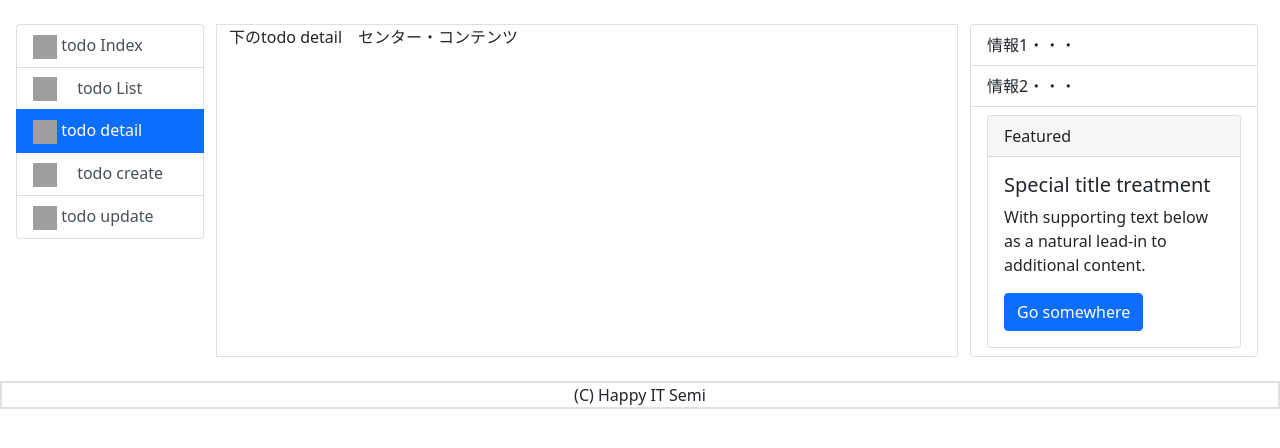
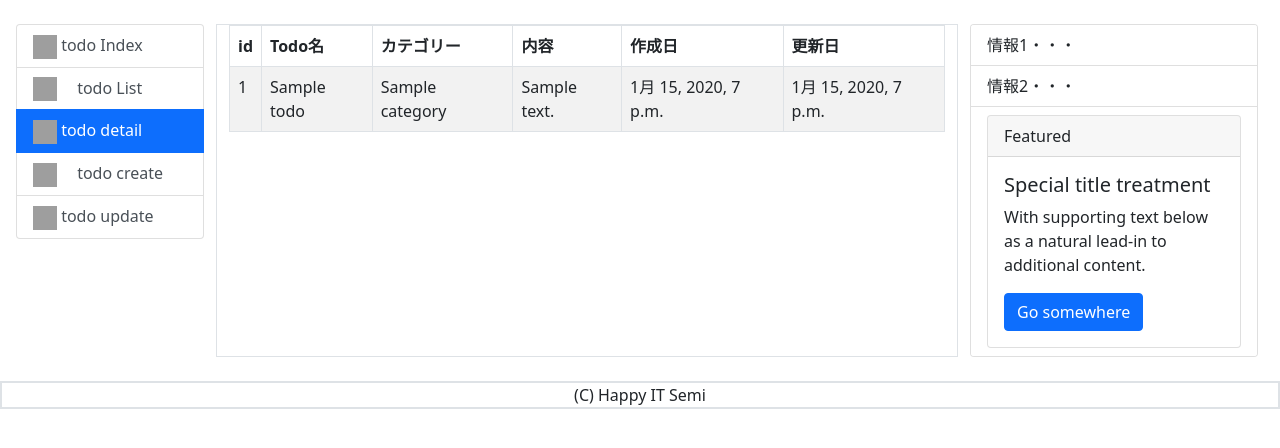
Before and after one commit to HappyITSemi/simpleDjango, a Django app: template todo/templates/detail.html in a window 1280 px wide. Shown: the part 56-504 px from the top of the page. Run offline with Django 3.2, Linux system fonts and the light colour scheme; the template is opened without the code that fills it: values that come from a table or form of the project are taken from there, others are empty; tables that the repository leaves empty hold one stand-in row (values such as "Sample post"); some libraries are stand-ins or nearby versions; grey boxes are pictures that could not be loaded.

Commit message:
todo-2020-0806 detail pk とりあえず = OK.

```diff
--- a/todo/templates/detail.html
+++ b/todo/templates/detail.html
@@ -40,7 +40,30 @@
 
 {% block center %}
     <div class="col-lg-7 border order-2">
-        下のtodo detail　センター・コンテンツ<br/>
+        <table class="table table-striped table-hover table-bordered">
+            <thead>
+            <tr>
+                <th>id</th>
+                <th>Todo名</th>
+                <th>カテゴリー</th>
+                <th>内容</th>
+                <th>作成日</th>
+                <th>更新日</th>
+            </tr>
+            </thead>
+            <tbody>
+
+            <tr>
+                <td>{{ object.pk }}</td>
+                <td>{{ object.name }}</td>
+                <td>{{ object.todo_category_id }}</td>
+                <td>{{ object.description }}</td>
+                <td>{{ object.created_at }}</td>
+                <td>{{ object.updated_at }}</td>
+            </tr>
+
+            </tbody>
+        </table>
 
 
     </div>
--- a/todo/templates/list.html
+++ b/todo/templates/list.html
@@ -18,7 +18,7 @@
 {% endblock %}
 
 {% block todo_detail %}
-    <a href="#" class="list-group-item list-group-item-action">
+    <a href="{% url 'todo:detail' 1 %}" class="list-group-item list-group-item-action">
         <img src="{% static 'bootstrap-icons/icons/diagram-3.svg' %}" alt="" width="24" height="24"/>
         　詳細
     </a>
@@ -67,8 +67,6 @@
             </tbody>
         </table>
         <div>　</div>
-        フォーム<br/>
-        {{ form }}
 
 
     </div>
--- a/todo/urls.py
+++ b/todo/urls.py
@@ -6,9 +6,9 @@ app_name = 'todo'
 urlpatterns = [
     path('', views.TodoIndexView.as_view(), name='index'),
     path('list/', views.TodoListView.as_view(), name='list'),
-    path('detail/<int:id>', views.TodoDetailView.as_view(), name='detail'),
+    path('detail/<int:pk>', views.TodoDetailView.as_view(), name='detail'),
     path('create/', views.TodoCreateView.as_view(), name='create'),
-    path('update/<int:id>', views.TodoUpdateView.as_view(), name='update'),
+    path('update/<int:pk>', views.TodoUpdateView.as_view(), name='update'),
     path('delete/<int:pk>', views.TodoDeleteView.as_view(), name='delete'),
 
 ]
--- a/todo/views.py
+++ b/todo/views.py
@@ -19,6 +19,7 @@ class TodoListView(ListView):  # テンプレート名のデフォルトは モ
     template_name = "list.html"
     model = Todo
     paginate_by = 10
+    queryset = Todo.objects.order_by('pk')
 
 
 class TodoDetailView(DetailView):
```
